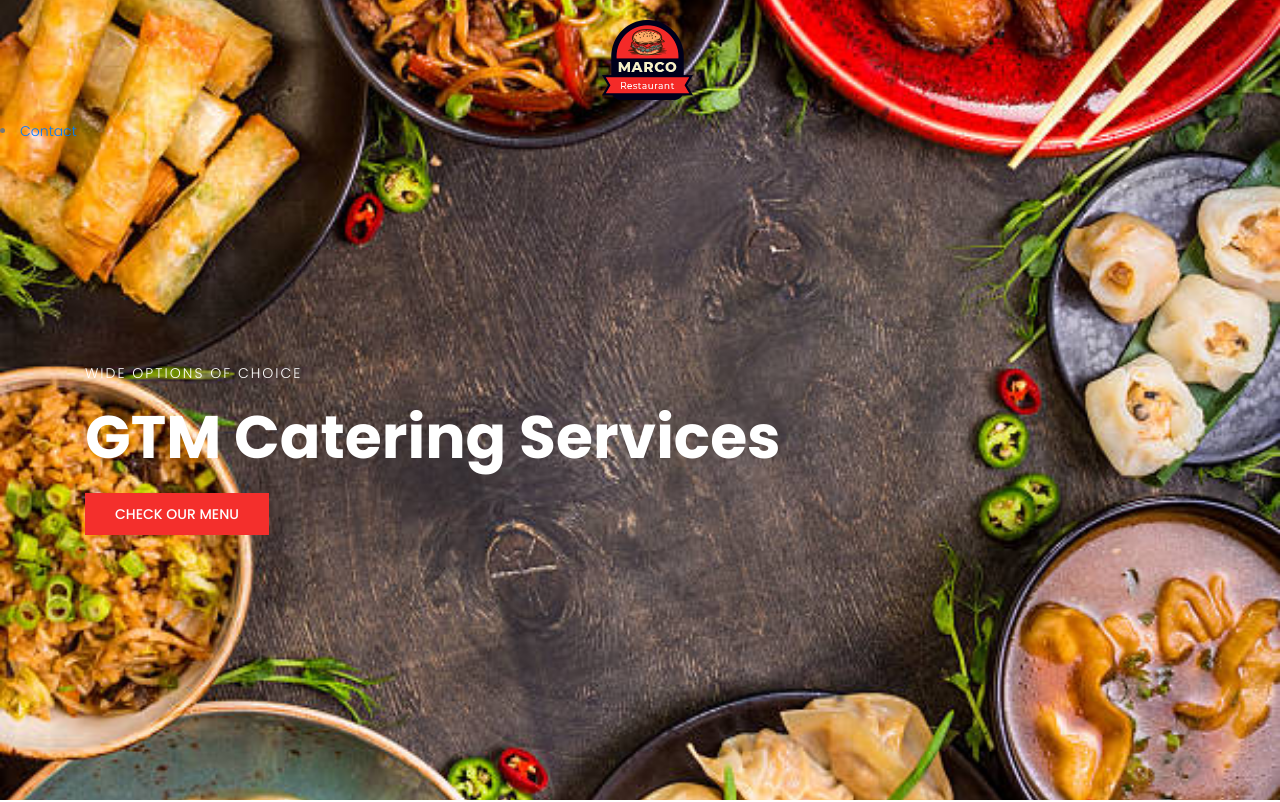
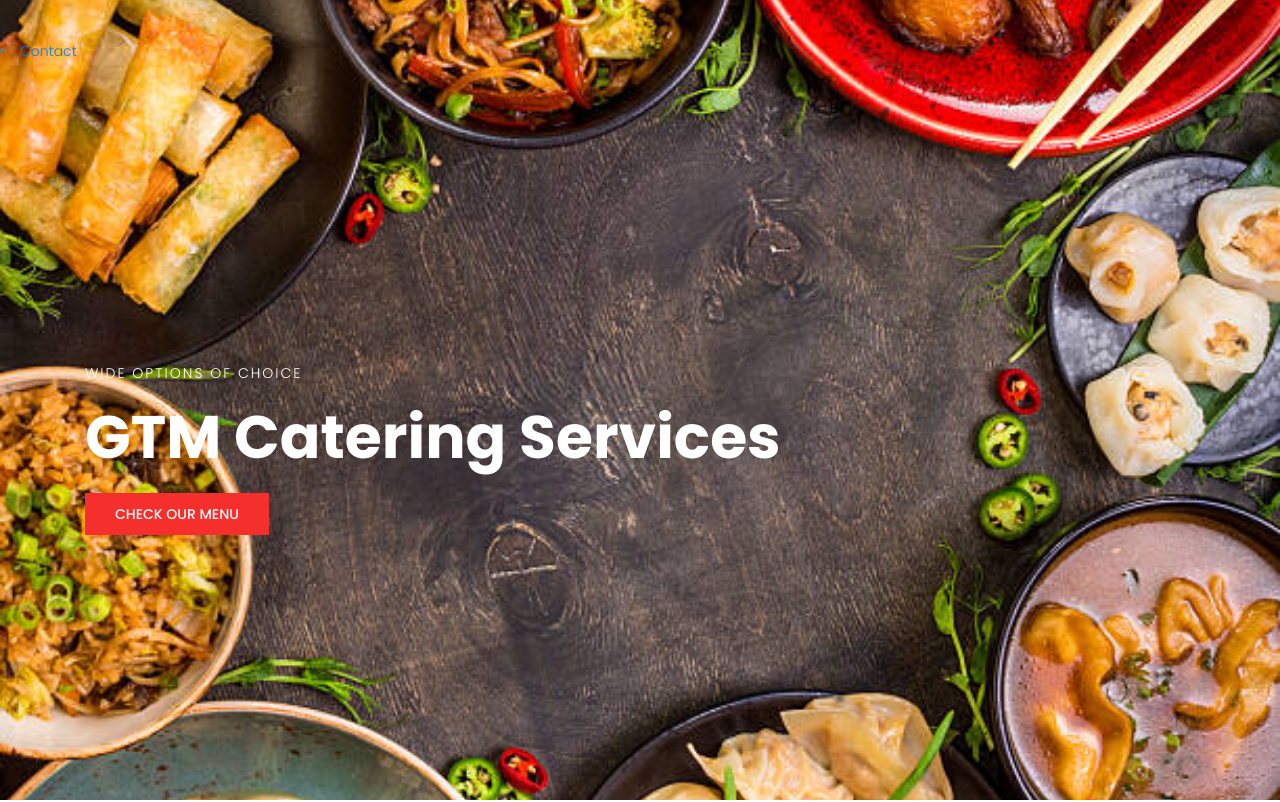
Before and after one commit to Magniontechnologies/gtmcatering, a plain HTML site: page index.html in a window 1280 px wide. Shown: the top 802 px of the page. Drawn offline with Linux system fonts and the light colour scheme; some packages are replaced by stand-ins of ours.

Commit message:
Update index.html

```diff
--- a/index.html
+++ b/index.html
@@ -4,7 +4,7 @@
 		<!-- Mobile Specific Meta -->
 		<meta name="viewport" content="width=device-width, initial-scale=1, shrink-to-fit=no">
 		<!-- Favicon-->
-		<link rel="shortcut icon" href="img/fav.png">
+		<!--<link rel="shortcut icon" href="img/fav.png">-->
 		<!-- Author Meta -->
 		<meta name="author" content="magnion technology factory">
 		<!-- Meta Description -->
@@ -36,7 +36,7 @@
 					<div class="container">
 				  		<div class="row justify-content-center">
 						      <div id="logo">
-						        <a href="index.html"><img src="img/logo.png" alt="" title="" /></a>
+						       <!-- <a href="index.html"><img src="img/logo.png" alt="" title="" /></a>-->
 						      </div>
 				  		</div>
 					</div>
```
